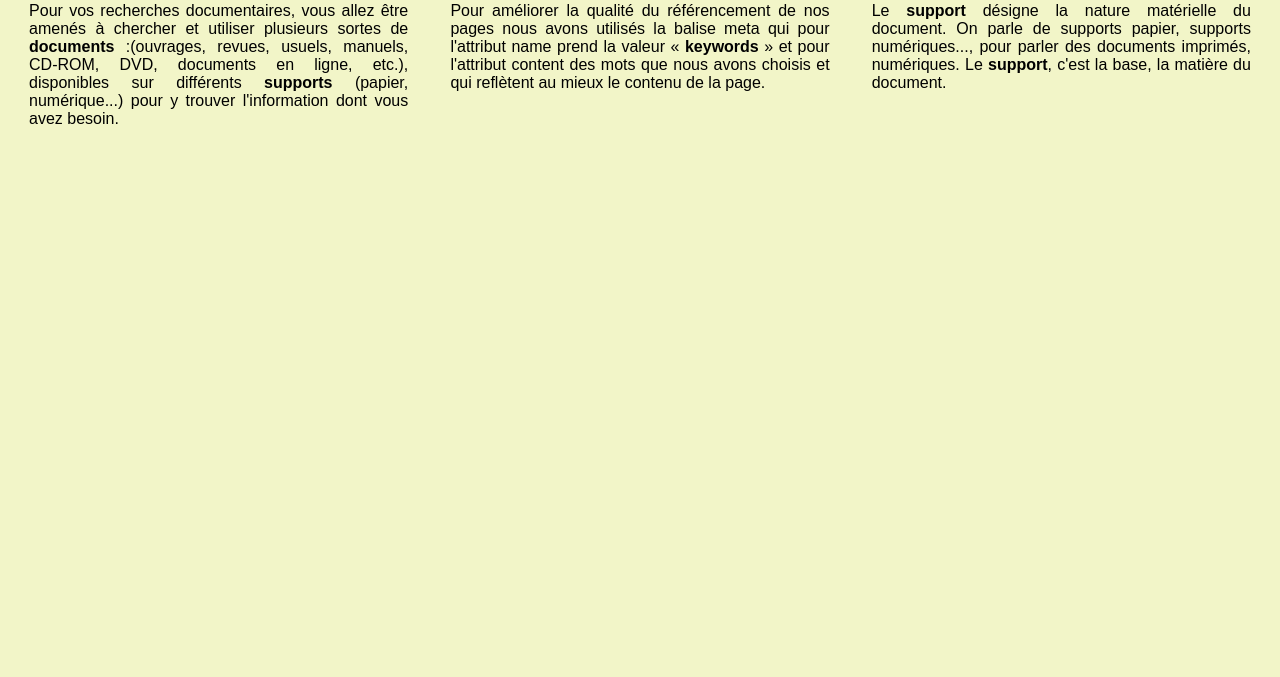
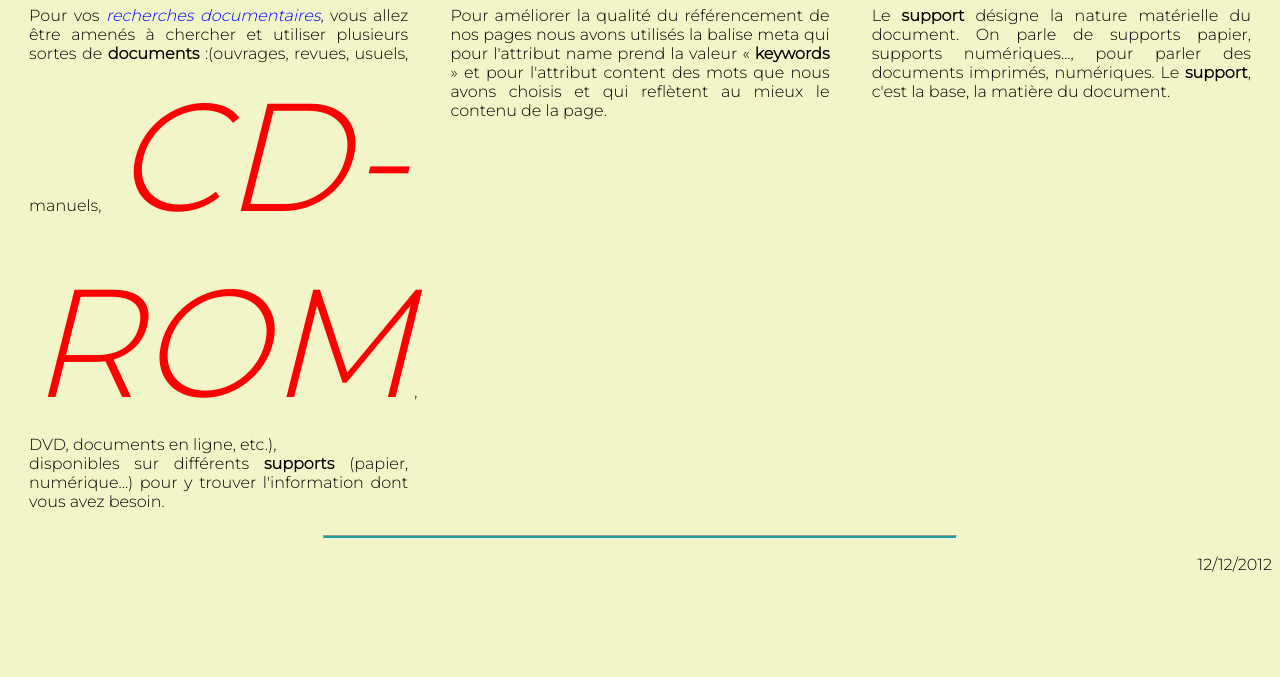
Before and after one commit to mrdaliselmi/Techno-Web, a plain HTML site: page Exercice1/page3.html in a window 1280 px wide. Shown: the part 123-800 px from the top of the page. Drawn offline with Linux system fonts and the light colour scheme.

Commit message:
Fin Exercice1

```diff
--- a/page3.html
+++ b/Exercice1/page3.html
@@ -4,7 +4,11 @@
     <meta charset="UTF-8">
     <meta http-equiv="X-UA-Compatible" content="IE=edge">
     <meta name="viewport" content="width=device-width, initial-scale=1.0">
+    <meta name="author" content="Dali Selmi">
     <link rel="stylesheet" href="style.css">
+    <link rel="preconnect" href="https://fonts.googleapis.com">
+    <link rel="preconnect" href="https://fonts.gstatic.com" crossorigin>
+    <link href="https://fonts.googleapis.com/css2?family=Montserrat:wght@300&display=swap" rel="stylesheet">
     <title>Document</title>
 </head>
 <body>
@@ -13,9 +17,9 @@
           <div class="para1 item">
             <h1 class="title" >Comment mieux référencer mon site ?</h1>
             <p>
-                Pour vos recherches documentaires, vous allez être amenés à chercher et utiliser
-                plusieurs sortes de <b>documents</b> :(ouvrages, revues, usuels, manuels, CD-ROM,
-                DVD, documents en ligne, etc.), disponibles sur différents <b>supports</b> (papier,
+                Pour vos <span style="font-style: italic;color: blue;">recherches documentaires</span>, vous allez être amenés à chercher et utiliser
+                plusieurs sortes de <b>documents</b> :(ouvrages, revues, usuels, manuels, <span style="font-style: italic;color: red; font-size-adjust:5;">CD-ROM</span>,
+                DVD, documents en ligne, etc.),<br> disponibles sur différents <b>supports</b> (papier,
                 numérique...) pour y trouver l'information dont vous avez besoin.
             </p>
           </div>
@@ -39,5 +43,7 @@
             </p>
           </div>
     </div>
+    <hr style="width:50%;height:2px;color:#219F94;background-color:#219F94;">
+    <p style="text-align: right;">12/12/2012</p>
 </body>
 </html>
```
Also changed, not shown: Exercice1/page1.html (renamed from page1.html), Exercice1/page2.html (renamed from page2.html), Exercice1/style.css (renamed from style.css).
